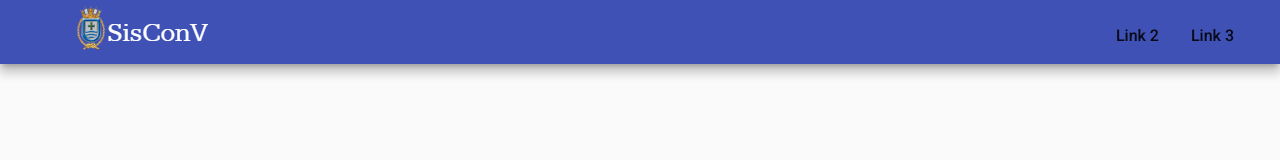
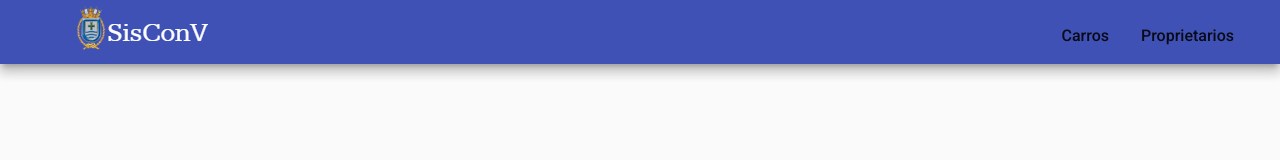
Before and after one commit to carlos-machado-jr/sisconv, an Angular app: page / in a window 1280 px wide. Shown: the top 160 px of the page. Built offline with nearby package versions, Linux system fonts and the light colour scheme.

Commit message:
componente de lista construido

```diff
--- a/src/app/core/header/header.component.html
+++ b/src/app/core/header/header.component.html
@@ -3,17 +3,7 @@
     [attr.role]="(isHandset$ | async) ? 'dialog' : 'navigation'" [mode]="(isHandset$ | async) ? 'over' : 'side'"
     [opened]="(isHandset$ | async) === false">
     <mat-toolbar>Menu</mat-toolbar>
-    <mat-nav-list>
-      <mat-list-item mat-button [matMenuTriggerFor]="menu">
-        menu
-        <mat-menu #menu="matMenu">
-          <button mat-menu-item>Item 1</button>
-          <button mat-menu-item>Item 2</button>
-        </mat-menu>
-      </mat-list-item>
-      <mat-list-item href="#">Link 2</mat-list-item>
-      <mat-list-item href="#">Link 3</mat-list-item>
-    </mat-nav-list>
+     <menu-list [exibition]="(isHandset$ | async) === true" [menuItens]="menuList"></menu-list>
   </mat-sidenav>
   <mat-sidenav-content>
     <mat-toolbar color="primary" class="mat-elevation-z8" [ngClass]="{'no-padding': (isHandset$ | async) }">
@@ -27,7 +17,7 @@
         <img src="../../../assets/image/SisConV_2.png" alt="">
       </figure>
 
-      <list [exibition]="!(isHandset$ | async)"></list>
+      <menu-list [exibition]="!(isHandset$ | async)" [menuItens]="menuList"></menu-list>
 
 
     </mat-toolbar>
--- a/src/app/core/header/header.component.ts
+++ b/src/app/core/header/header.component.ts
@@ -2,6 +2,7 @@ import { Component } from '@angular/core';
 import { BreakpointObserver, Breakpoints } from '@angular/cdk/layout';
 import { Observable } from 'rxjs';
 import { map, shareReplay } from 'rxjs/operators';
+import { MenuListModel } from 'src/app/shared/models/menuList.model';
 
 @Component({
   selector: 'navigation',
@@ -9,7 +10,12 @@ import { map, shareReplay } from 'rxjs/operators';
   styleUrls: ['./header.component.scss']
 })
 export class HeaderComponent {
-
+  menuList: MenuListModel[] = [
+    {name:'Listar carros', href:'/carros', menuOptionName: "Carros", menuOption: true },
+    {name:'Editar carros', href:'/carros', menuOptionName: "Carros", menuOption: true },
+    {name:'Listar proprietarios', href:'/proprietarios', menuOptionName:"Proprietarios", menuOption: true},
+    {name:'Editar proprietarios', href:'/proprietarios', menuOptionName:"Proprietarios", menuOption: true}
+  ];
   isHandset$: Observable<boolean> = this.breakpointObserver.observe(Breakpoints.Handset)
     .pipe(
       map(result => result.matches),
--- a/src/app/shared/components/mat-list/mat-list.component.html
+++ b/src/app/shared/components/mat-list/mat-list.component.html
@@ -1,12 +1,15 @@
 <mat-nav-list *ngIf="exibition">
 
-    <mat-list-item mat-button *ngIf="ActiveOptions" [matMenuTriggerFor]="menu" >menu
-    <mat-menu #menu="matMenu" *ngFor="let option of menuOptition">
-      <button mat-menu-item>{{ option }}</button>
-    </mat-menu>
-  </mat-list-item>
-    <mat-list-item href="#">Link 2</mat-list-item>
-    <mat-list-item href="#">Link 3</mat-list-item>
+  <mat-menu #appMenu="matMenu" >
+    <ng-template matMenuContent let-menu="name">
+      <div *ngFor="let option of menuOptions" ><button  mat-menu-item routerLink="{{option.href}}" *ngIf="menu == option.menuOptionName">{{  option.name }}</button></div>
+    </ng-template>
+  </mat-menu>
+
+    <mat-list-item  mat-icon-button [matMenuTriggerFor]="appMenu"*ngFor="let menu of menuOptionsNames" [matMenuTriggerData]="menu">
+      <!-- <mat-icon>more_vert</mat-icon> --> {{ menu.name }}
+    </mat-list-item >
+    <mat-list-item *ngFor="let itens of menuItens" routerLink="{{itens.href}}" >{{ itens.name }}</mat-list-item>
 
 
   </mat-nav-list>
--- a/src/app/shared/components/mat-list/mat-list.component.ts
+++ b/src/app/shared/components/mat-list/mat-list.component.ts
@@ -1,17 +1,42 @@
 import { Component, Input, OnInit } from '@angular/core';
+import { MenuListModel } from '../../models/menuList.model';
 
 @Component({
-  selector: 'list',
+  selector: 'menu-list',
   templateUrl: './mat-list.component.html',
   styleUrls: ['./mat-list.component.scss']
 })
 export class MatListComponent implements OnInit {
   @Input() exibition: Boolean = true;
-  @Input() ActiveOptions: Boolean = false;
-  @Input() menuOptition = [];
+  @Input() menuItens: MenuListModel[] = [];
+  menuOptions: MenuListModel[] = [];
+  menuOptionsNames: any[] = [];
+
+
   constructor() { }
 
   ngOnInit(): void {
+   this.createMenuList();
   }
 
+ private createMenuList(){
+    let object: any[] = []
+    // filtrando o array para passar somente os menus dropdown para dentro do menuOptions
+    this.menuOptions = this.menuItens.filter(menu => menu.menuOption ? menu : false );
+    // filtrando o array para deixar somente os links principais no menuItens
+    this.menuItens = this.menuItens.filter(menu => !menu.menuOption ? menu : false );
+    // filtrando os menus dropdown e pegando os nomes
+    this.menuOptions.map(names => object.push(names.menuOptionName));
+    // retirando os nomes de menus repetidos
+    object = object.reduce((unico, item) =>  {return unico.includes(item) ? unico : [...unico, item]} , []);
+    // recuperando os menus e colocando dentro de um novo objeto para apresenta-los na tela
+    object.map(names => {
+      let menu = {
+      name: names
+      }
+
+      this.menuOptionsNames.push(menu);
+    })
+
+ }
 }
--- a/src/index.html
+++ b/src/index.html
@@ -1,5 +1,5 @@
 <!doctype html>
-<html lang="en">
+<html lang="pt-br">
 <head>
   <meta charset="utf-8">
   <title>Sisconv</title>
```
Also changed, not shown: src/app/shared/models/menuList.model.ts (added, +9 -0 lines).
